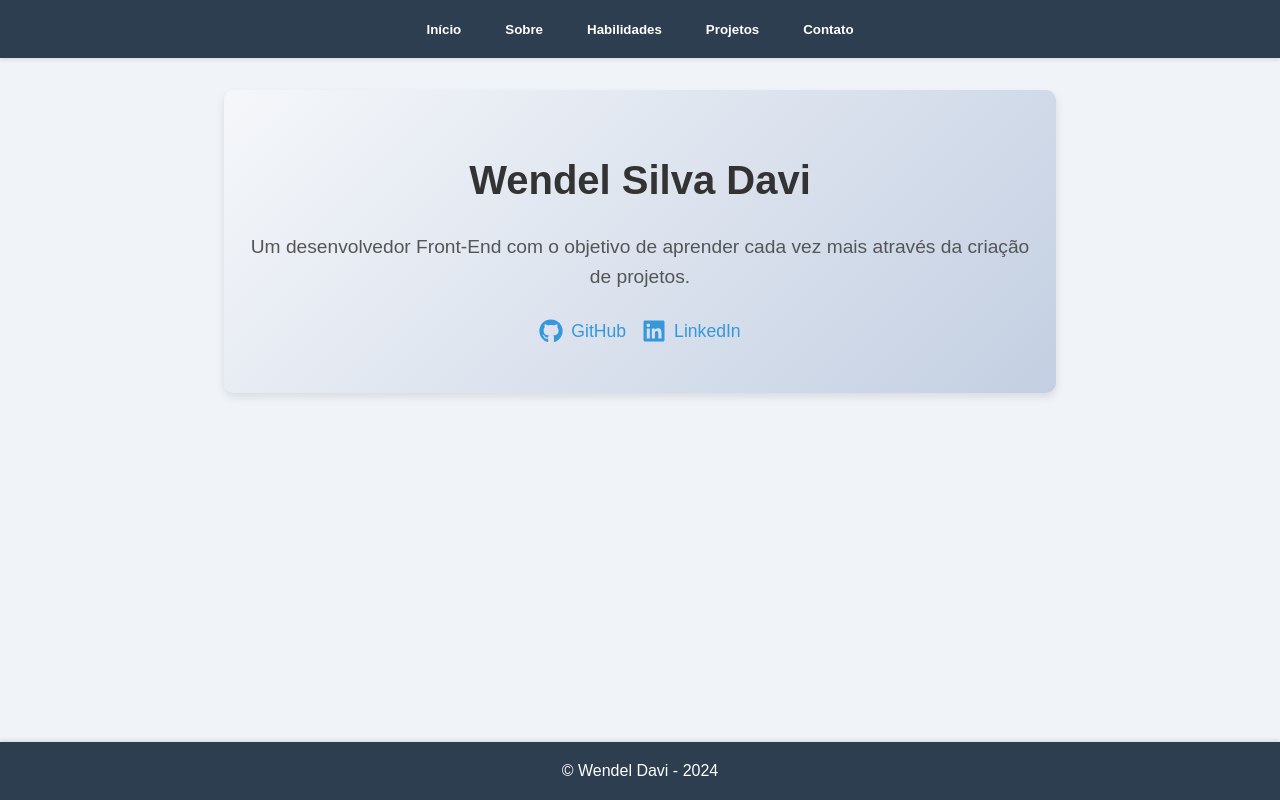
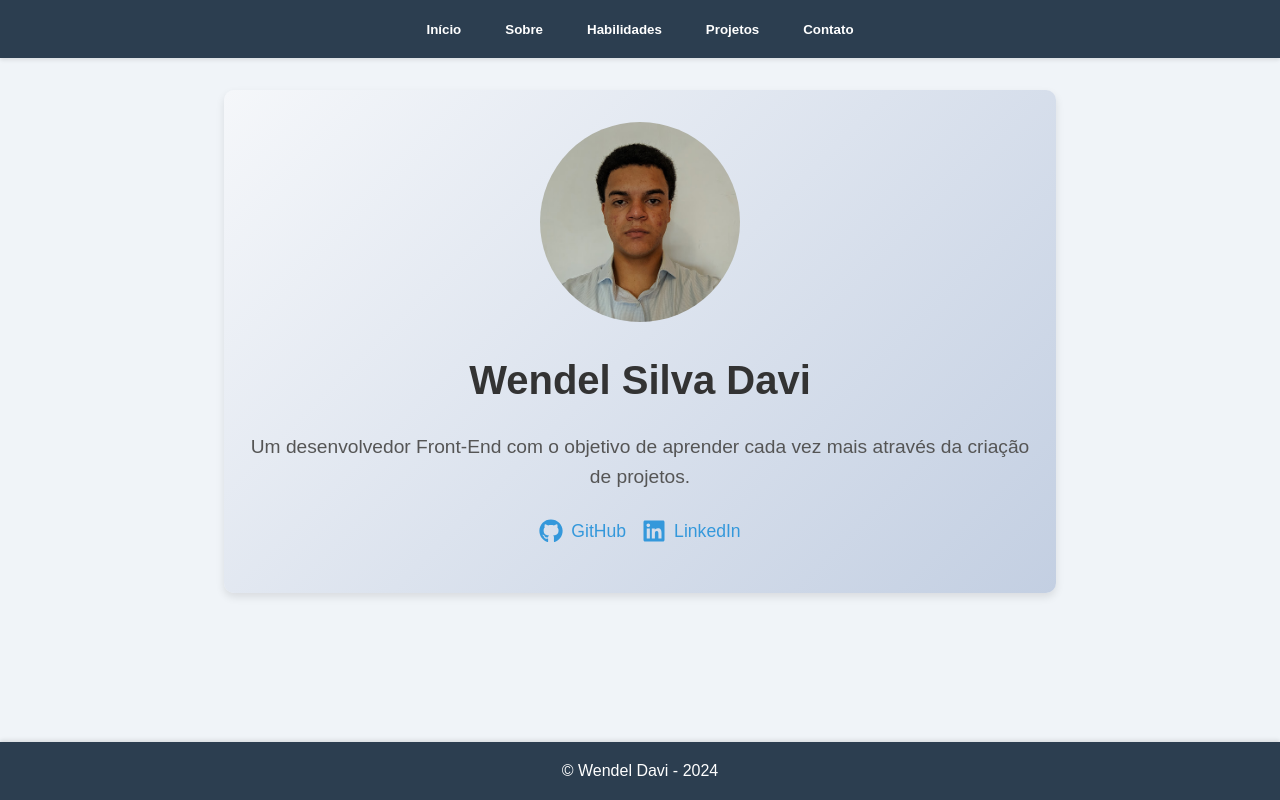
Before and after one commit to WendelDavi/my-portfolio, a React (Create React App) app: page / in a window 1280 px wide. Built offline with nearby package versions, Linux system fonts and the light colour scheme.

Commit message:
Adição de foto na descrição.

```diff
--- a/src/components/Description/Description.js
+++ b/src/components/Description/Description.js
@@ -1,10 +1,14 @@
 import React from 'react';
 import styles from './Description.module.css';
+import myPhoto from '../../assets/my-photo.jpg'
 import { FaGithub, FaLinkedin } from 'react-icons/fa';
 
 const Description = () => (
     <main>
         <div className={styles.container} id="inicio">
+            <div className={styles.photoContainer}>
+                <img src={myPhoto} alt="Minha Foto" className={styles.photo} />
+            </div>
             <h1 className={styles.title}>Wendel Silva Davi</h1>
             <p className={styles.description}>
                 Um desenvolvedor Front-End com o objetivo de aprender cada vez mais através da criação de projetos.
--- a/src/components/Description/Description.module.css
+++ b/src/components/Description/Description.module.css
@@ -8,6 +8,21 @@
     box-shadow: 0 4px 8px rgba(0, 0, 0, 0.1);
     margin: 2rem auto;
     max-width: 800px;
+}
+
+.photoContainer {
+    width: 200px;
+    height: 200px;
+    margin: 0 auto;
+    border-radius: 50%;
+    overflow: hidden;
+}
+
+.photo {
+    width: 100%;
+    height: 100%;
+    object-fit: cover;
+    object-position: center;
 }
 
 .title {
```
Also changed, not shown: src/assets/my-photo.jpg (added).
